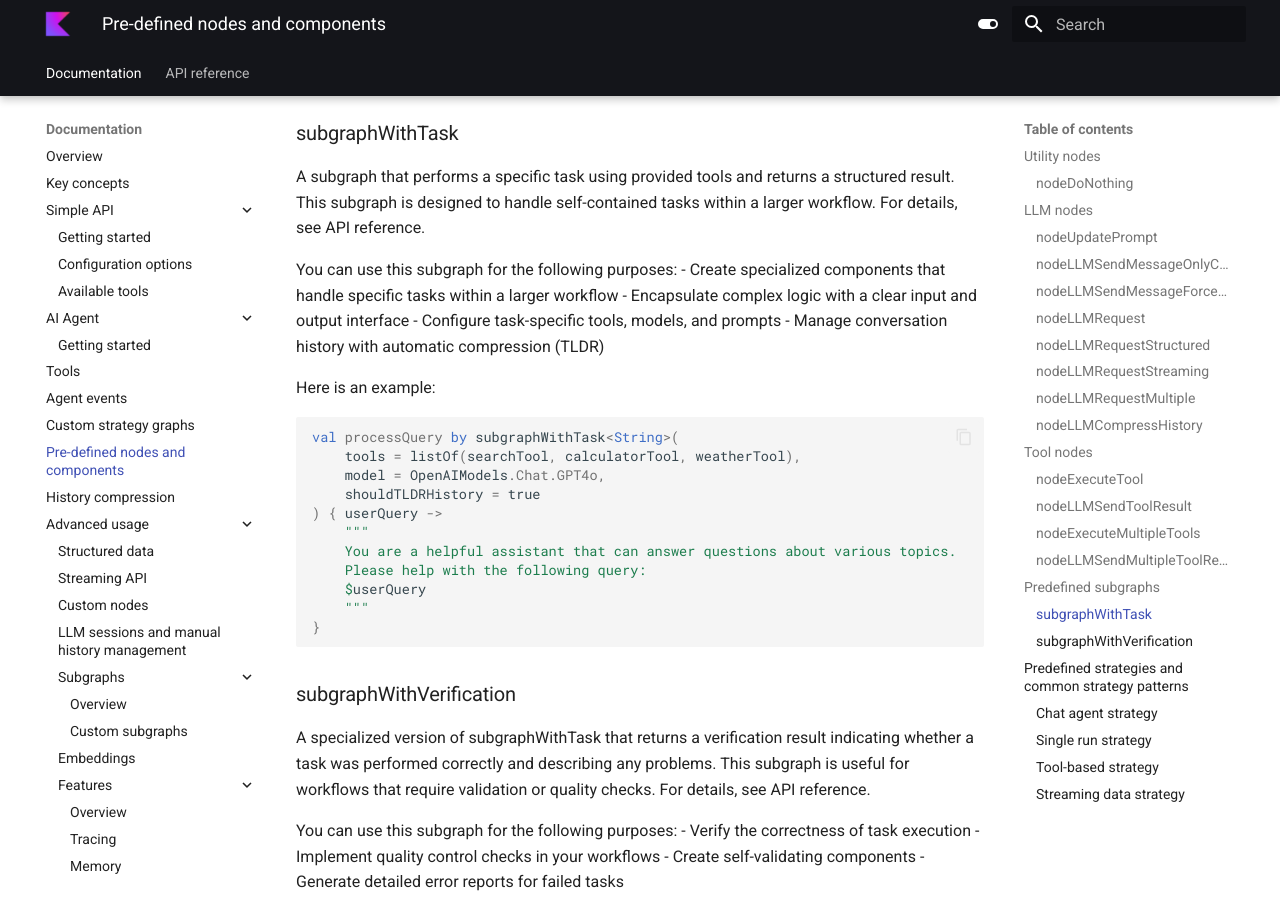
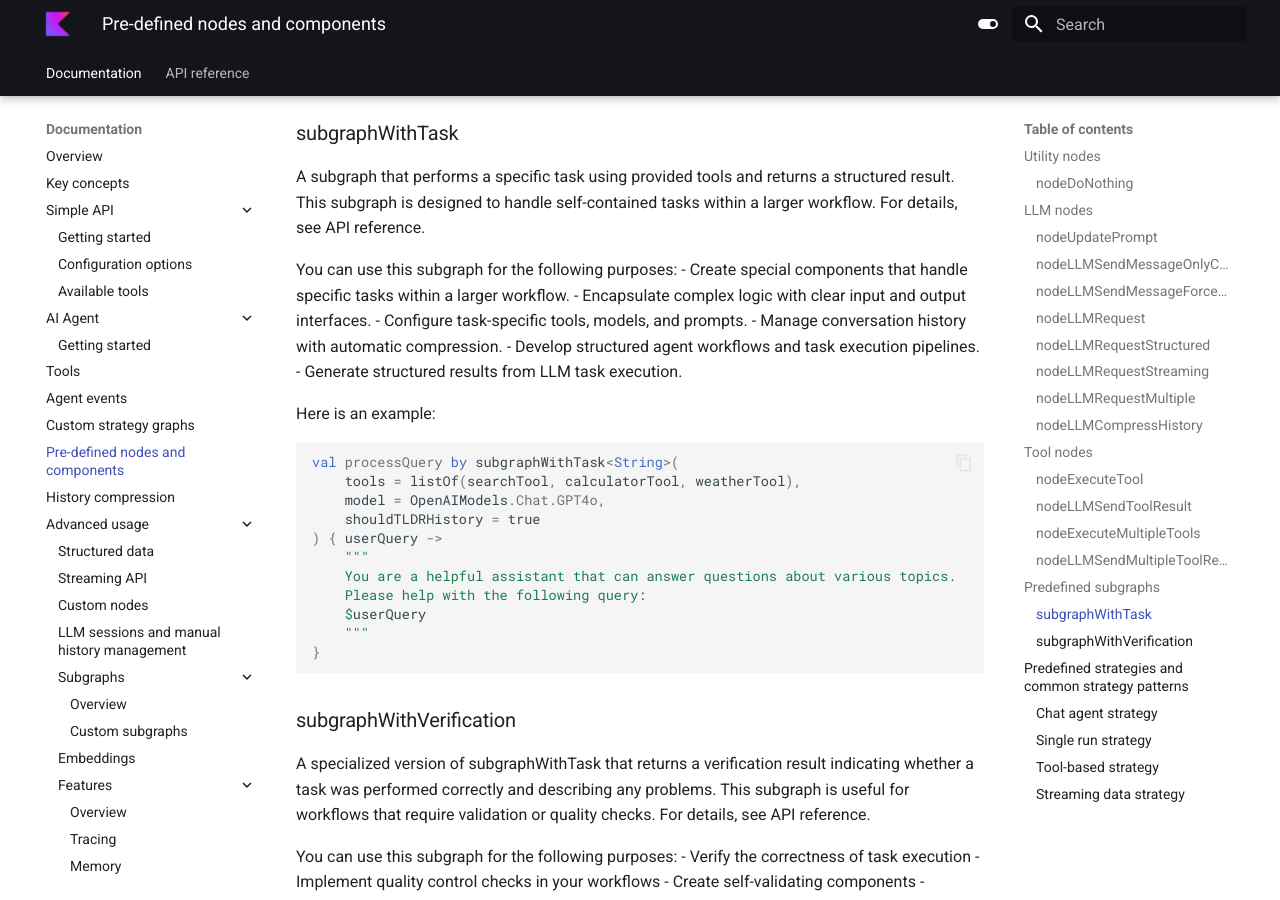
Before and after one commit to JetBrains/koog-docs, an MkDocs documentation site: the page built from docs/nodes-and-components.md, in a window 1280 px wide and 900 px high, scrolled down 5169 px. Built offline with MkDocs 1.6.1 and Material for MkDocs 9.7.7, drawn with Linux system fonts in a browser that asks for light colours.

Commit message:
Update docs/nodes-and-components.md

```diff
--- a/docs/nodes-and-components.md
+++ b/docs/nodes-and-components.md
@@ -212,10 +212,12 @@ By using the predefined subgraphs, you can implement varoius popular pipelines.
 A subgraph that performs a specific task using provided tools and returns a structured result. This subgraph is designed to handle self-contained tasks within a larger workflow. For details, see API reference.<!--[TODO] Link to API reference-->
 
 You can use this subgraph for the following purposes:
-- Create specialized components that handle specific tasks within a larger workflow
-- Encapsulate complex logic with a clear input and output interface
-- Configure task-specific tools, models, and prompts
-- Manage conversation history with automatic compression (TLDR)
+- Create special components that handle specific tasks within a larger workflow.
+- Encapsulate complex logic with clear input and output interfaces.
+- Configure task-specific tools, models, and prompts.
+- Manage conversation history with automatic compression.
+- Develop structured agent workflows and task execution pipelines.
+- Generate structured results from LLM task execution.
 
 Here is an example:
 
```
